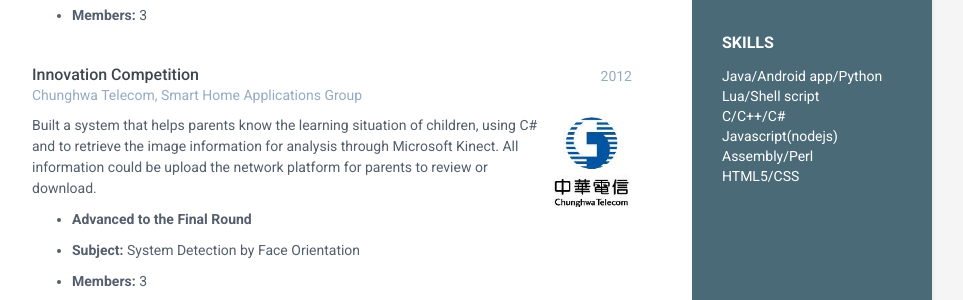
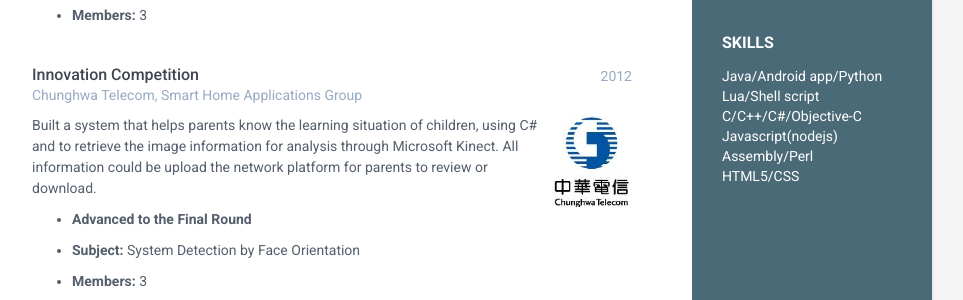
Before and after one commit to carson0321/cv, a Jekyll site: the page built from index.html, in a window 1280 px wide and 900 px high, scrolled down 976 px. Shown: the part 152-452 px from the top of the window, without its empty margins (188-1151 px from the left). Built offline with Jekyll 4.4.1, drawn with Linux system fonts in a browser that asks for light colours.

Commit message:
update skills.html

```diff
--- a/_includes/skills.html
+++ b/_includes/skills.html
@@ -3,7 +3,7 @@
 <ul class="list-unstyled skills-list">
 <li>Java/Android app/Python</li>
 <li>Lua/Shell script</li>
-<li>C/C++/C#</li>
+<li>C/C++/C#/Objective-C</li>
 <li>Javascript(nodejs)</li>
 <li>Assembly/Perl</li>
 <li>HTML5/CSS</li>
```
